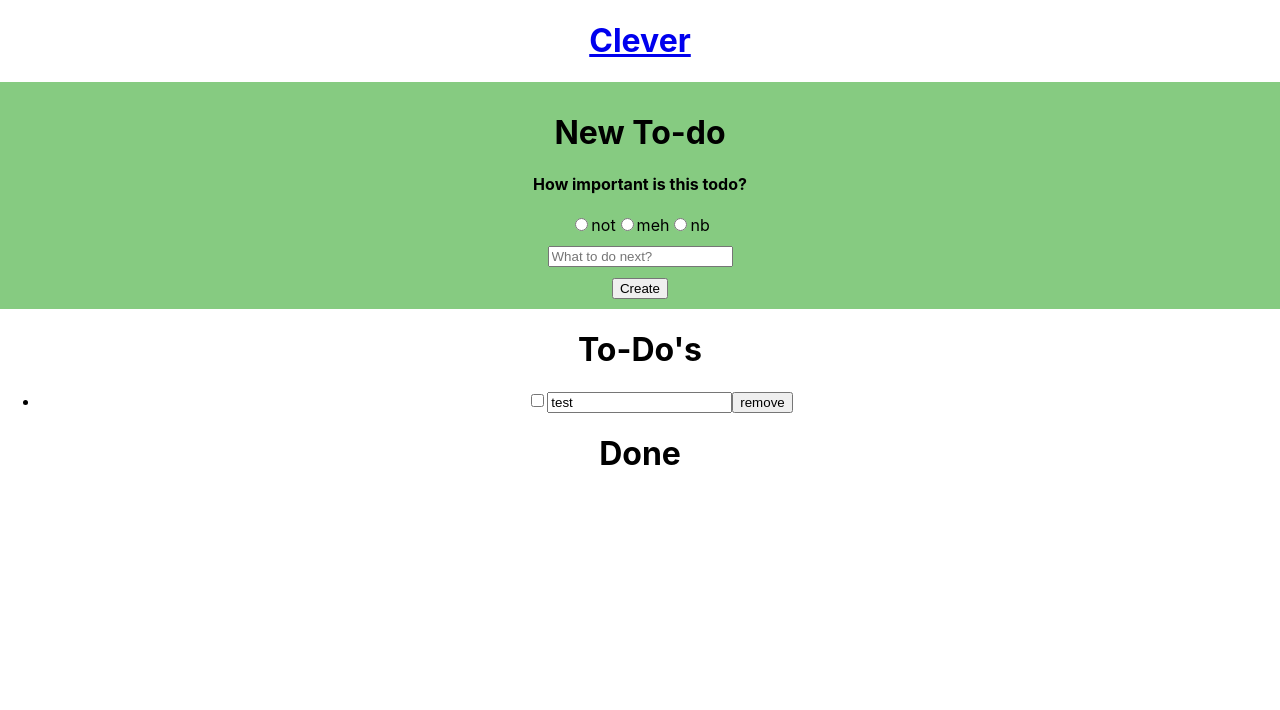
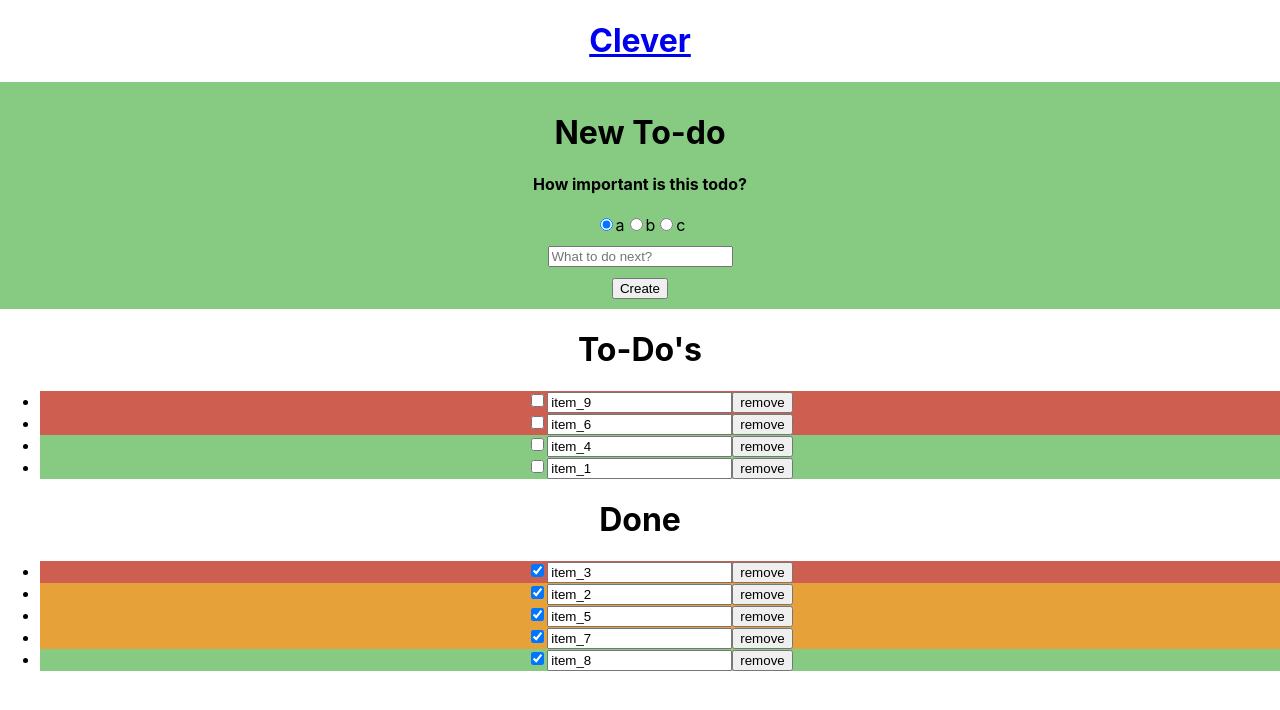
Before and after one commit to dirkbosman/clever-list-react, a React (Create React App) app: page / in a window 1280 px wide. Shown: the top 710 px of the page. Built offline with nearby package versions, Linux system fonts and the light colour scheme.

Commit message:
Co-authored-by: dirkbosman <dirkjobosman@gmail.com>

```diff
--- a/src/App.css
+++ b/src/App.css
@@ -50,14 +50,14 @@
   background-color: #86cb81;
 }
 
-#not {
+#a {
   background-color: #86cb81;
 }
 
-#meh {
+#b {
   background-color: #e6a139;
 }
 
-#nb {
+#c {
   background-color: #ce5e4f;
 }
--- a/src/App.js
+++ b/src/App.js
@@ -12,22 +12,35 @@ import copy from "./functional/copy";
 import TodoItem from "./Data";
 
 export default function App() {
-  const [todoList, setTodoList] = useState([new TodoItem("test", false)]);
+  const [todoList, setTodoList] = useState([
+    new TodoItem("item_1", false, "a"),
+    new TodoItem("item_2", true, "b"),
+    new TodoItem("item_3", true, "c"),
+    new TodoItem("item_4", false, "a"),
+    new TodoItem("item_5", true, "b"),
+    new TodoItem("item_6", false, "c"),
+    new TodoItem("item_7", true, "b"),
+    new TodoItem("item_8", true, "a"),
+    new TodoItem("item_9", false, "c"),
+  ]);
+
+  const [priority, setPriority] = useState("a");
 
   const createInput = useRef(null);
 
   const create = () => {
     const input = createInput.current;
     if (isInputNotEmpty(input)) {
-      addTodo(input.value);
+      addTodo(input.value, priority);
       emptyInput(input);
+      setPriority("a");
     } else {
       alert("Do add something!");
     }
   };
 
-  const addTodo = (value, property) => {
-    const new_item = new TodoItem(value, false, property);
+  const addTodo = (value, priority) => {
+    const new_item = new TodoItem(value, false, priority);
     setTodoList([...todoList, new_item]);
   };
 
@@ -49,7 +62,6 @@ export default function App() {
     setTodoList(newList);
   };
 
-  const [priority, setPriority] = useState("");
   const handleChange = (e) => {
     setPriority(e.target.value);
   };
@@ -69,7 +81,7 @@ export default function App() {
           <div className="priority">
             <h4>How important is this todo?</h4>
             <form>
-              {["not", "meh", "nb"].map((v, i) => (
+              {["a", "b", "c"].map((v, i) => (
                 <span>
                   <input
                     type="radio"
@@ -77,8 +89,9 @@ export default function App() {
                     id={v}
                     value={v}
                     onChange={handleChange}
+                    key={i}
+                    checked={v === priority ? true : false}
                     required
-                    key={i}
                   />
                   <label htmlFor="not">{v}</label>
                 </span>
--- a/src/component/TodoList.js
+++ b/src/component/TodoList.js
@@ -1,9 +1,13 @@
 import React, { useState, useRef } from "react";
+
+// (a,b) => return a.priority.keyCode()-b.priority.keyCode();
 
 export default function TodoList({ list, done, remove, changeState, save }) {
   return (
     <ul className="entries">
       {list
+        .sort((a, b) => a.priority.charCodeAt(0) - b.priority.charCodeAt(0))
+        .reverse()
         .filter((item) => item.done === done)
         .map((item, i) => {
           return (
@@ -23,7 +27,7 @@ export default function TodoList({ list, done, remove, changeState, save }) {
 function Todo({ todoItem, remove, changeState, save }) {
   // takes care of input: document.querySelector("input")
   return (
-    <li>
+    <li id={todoItem.priority}>
       <input
         checked={todoItem.done}
         onChange={() => changeState(todoItem)}
--- a/src/functional/copy.js
+++ b/src/functional/copy.js
@@ -3,8 +3,12 @@ import TodoItem from "../Data";
 export default function copy(item) {
   if (item instanceof TodoItem) {
     return new Change(item.copy());
+  } else {
+    return new List(item);
   }
-  function List() {
+}
+
+function List(item) {
   const list = [...item];
 
   this.removeItem = getRemoveItem(list);
@@ -14,8 +18,6 @@ export default function copy(item) {
   this.get = () => {
     return list;
   };
-  }
-  return new List();
 }
 
 function getRemoveItem(list) {
```
Lines whose indentation alone changed are shown as unchanged.
